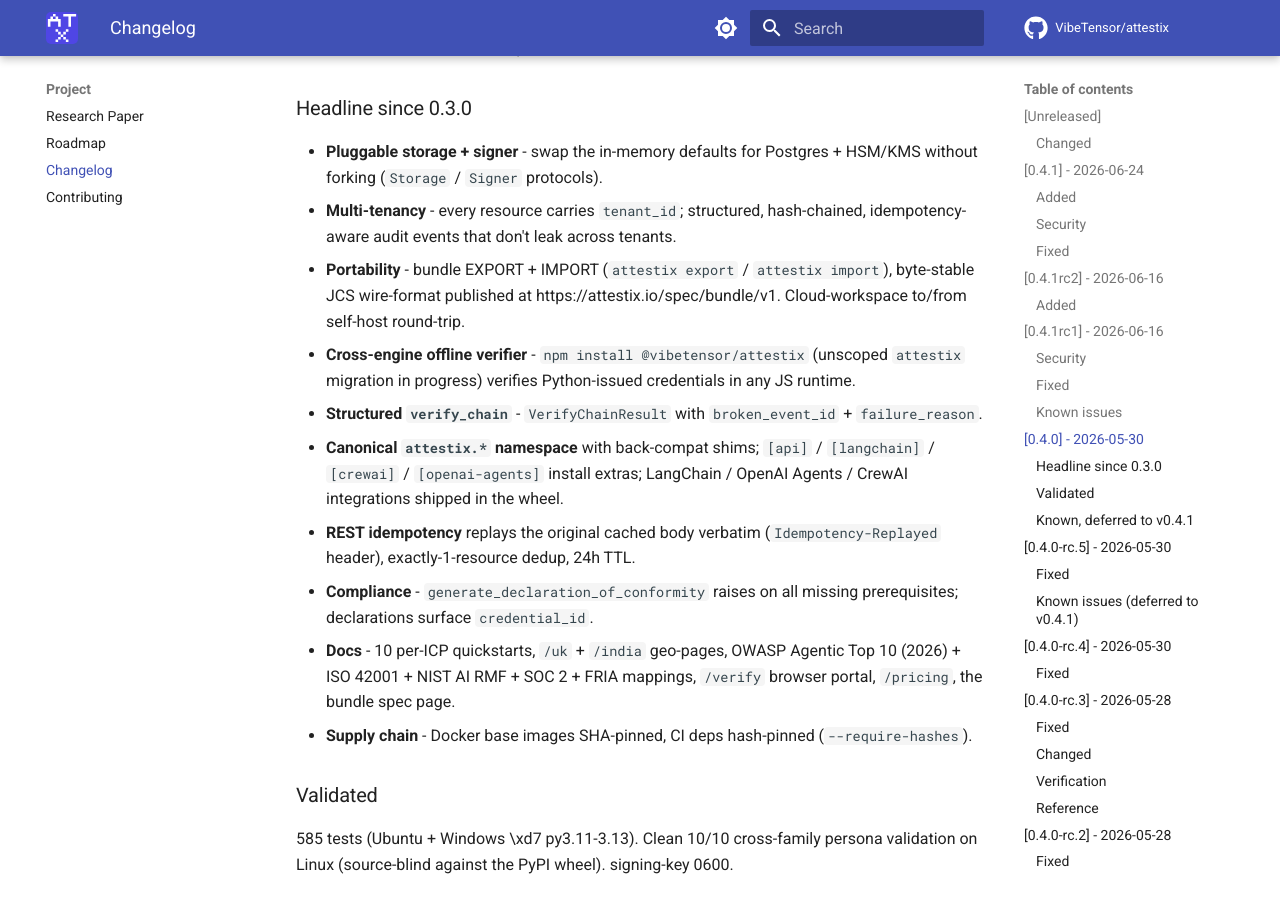
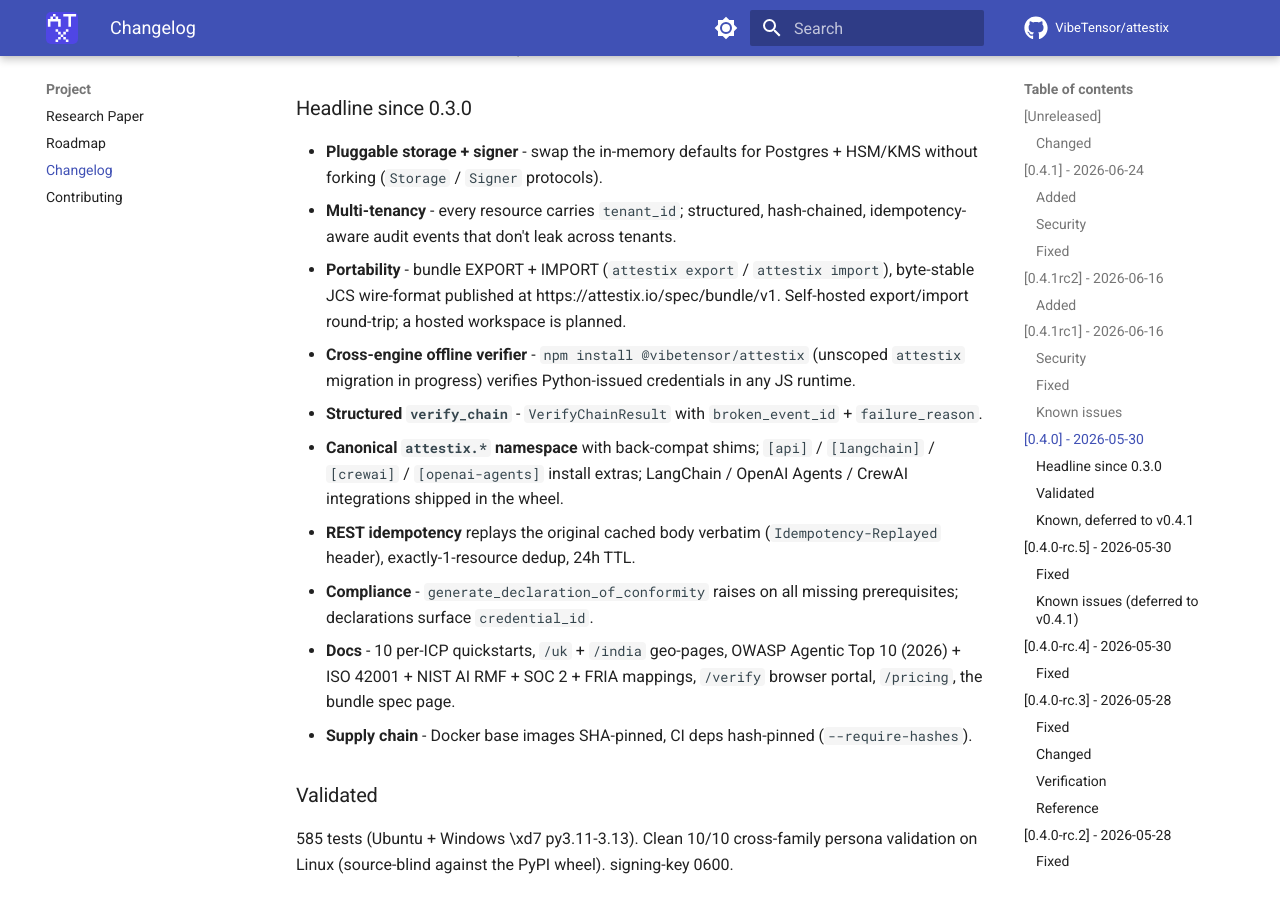
Before and after one commit to VibeTensor/attestix, an MkDocs documentation site: the page built from docs/changelog.md, in a window 1280 px wide and 900 px high, scrolled down 2930 px. Built offline with MkDocs 1.6.1 and Material for MkDocs 9.7.7, drawn with Linux system fonts in a browser that asks for light colours; comment, search, counter and statistics services are not loaded.

Commit message:
docs: distinguish shipped portability from planned hosting

```diff
--- a/docs/changelog.md
+++ b/docs/changelog.md
@@ -99,7 +99,7 @@ doc/contract breaks, and 1 idempotency-replay defect across Windows + Linux).
 ### Headline since 0.3.0
 - **Pluggable storage + signer**  -  swap the in-memory defaults for Postgres + HSM/KMS without forking (`Storage` / `Signer` protocols).
 - **Multi-tenancy**  -  every resource carries `tenant_id`; structured, hash-chained, idempotency-aware audit events that don't leak across tenants.
-- **Portability**  -  bundle EXPORT + IMPORT (`attestix export` / `attestix import`), byte-stable JCS wire-format published at https://attestix.io/spec/bundle/v1. Cloud-workspace to/from self-host round-trip.
+- **Portability**  -  bundle EXPORT + IMPORT (`attestix export` / `attestix import`), byte-stable JCS wire-format published at https://attestix.io/spec/bundle/v1. Self-hosted export/import round-trip; a hosted workspace is planned.
 - **Cross-engine offline verifier**  -  `npm install @vibetensor/attestix` (unscoped `attestix` migration in progress) verifies Python-issued credentials in any JS runtime.
 - **Structured `verify_chain`**  -  `VerifyChainResult` with `broken_event_id` + `failure_reason`.
 - **Canonical `attestix.*` namespace** with back-compat shims; `[api]` / `[langchain]` / `[crewai]` / `[openai-agents]` install extras; LangChain / OpenAI Agents / CrewAI integrations shipped in the wheel.
```
Also changed, not shown: CHANGELOG.md (+1 -1 lines).
